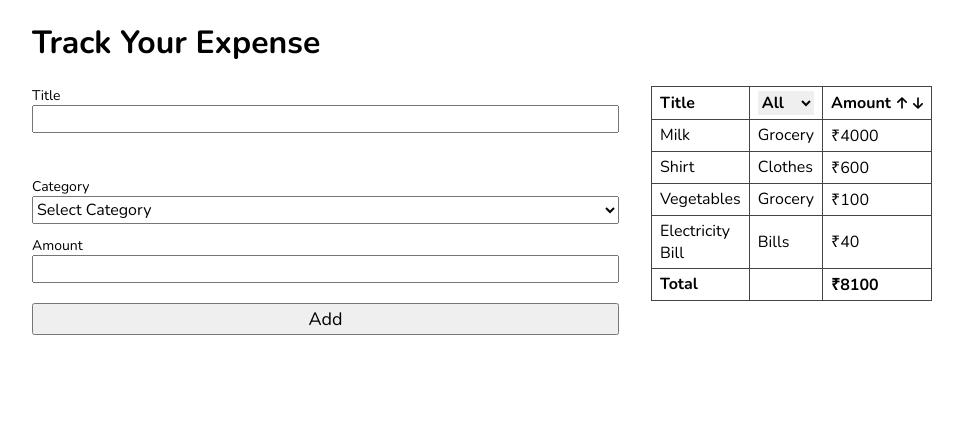
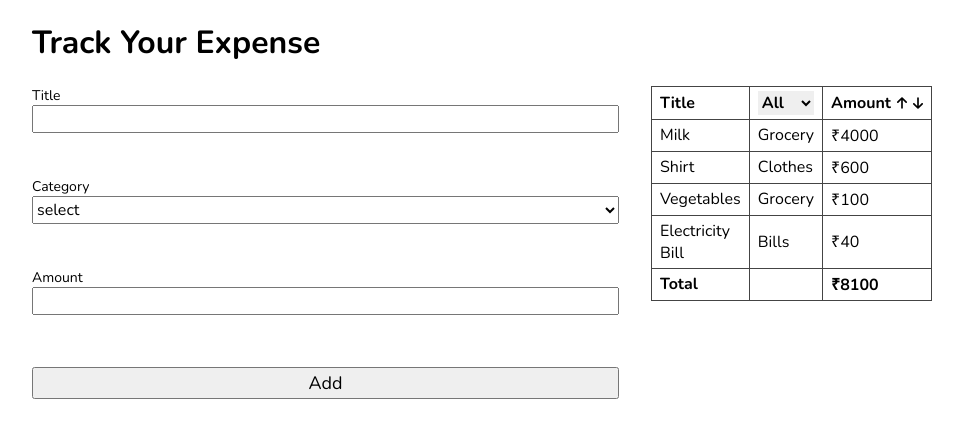
Before and after one commit to GolamMuntakim/Track-your-expsense, a React (Vite) app: page / in a window 1280 px wide. Shown: the top 438 px of the page, without its empty margins (158-1121 px from the left). Built offline with nearby package versions, Linux system fonts and the light colour scheme.

Commit message:
custome input field done

```diff
--- a/src/Components/ExpenseForm.jsx
+++ b/src/Components/ExpenseForm.jsx
@@ -1,4 +1,6 @@
 import  { useState } from 'react'
+import Input from './Input'
+import Select from './Select'
 
 export default function ExpenseForm({ setExpenses }) {
   const [expense, setExpense] = useState({
@@ -7,17 +9,28 @@ export default function ExpenseForm({ setExpenses }) {
     amount: '',
   })
   const [errors, setErrors] = useState({})
+
+  const validationConfig = {
+    title : [{required: true , message: 'please enter title'}, {minLength: 5, message : 'Title should be at least 5 characters'}],
+    category : [{required: true , message: 'please select a category'}],
+    amount : [{required: true , message: 'please enter amount '}]
+  }
+
   const validate = (formData) =>{
     const errorsData = {}
-    if(!formData.title){
-        errorsData.title = "Title is required"
-    }
-    if(!formData.category){
-        errorsData.category = 'Category is required'
-    }
-    if(!formData.amount){
-        errorsData.amount = 'Amount is required'
-    }
+    Object.entries(formData).forEach(([key, value])=>{
+     validationConfig[key].some((rule) => {
+      if(rule.required && !value){
+        errorsData[key] = rule.message
+        return true
+      }
+      if(rule.minLength && value.length < 5){
+        errorsData[key] = rule.message
+        return true
+      }
+     })
+    })
+
     setErrors(errorsData)
     return errorsData
   }
@@ -48,44 +61,11 @@ export default function ExpenseForm({ setExpenses }) {
 
   return (
     <form className="expense-form" onSubmit={handleSubmit}>
-      <div className="input-container">
-        <label htmlFor="title">Title</label>
-        <input
-          id="title"
-          name="title"
-          value={expense.title}
-          onChange={handleChange}
-        />
-        <p>{errors.title}</p>
-      </div>
-      <div className="input-container">
-        <label htmlFor="category">Category</label>
-        <select
-          id="category"
-          name="category"
-          value={expense.category}
-          onChange={handleChange}
-        >
-          <option value="" hidden>
-            Select Category
-          </option>
-          <option value="Grocery">Grocery</option>
-          <option value="Clothes">Clothes</option>
-          <option value="Bills">Bills</option>
-          <option value="Education">Education</option>
-          <option value="Medicine">Medicine</option>
-        </select>
-      </div>
-      <div className="input-container">
-        <label htmlFor="amount">Amount</label>
-        <input
-          id="amount"
-          name="amount"
-          value={expense.amount}
-          onChange={handleChange
-          }
-        />
-      </div>
+      <Input label='Title' id='title' name='title' value={expense.title} onChange={handleChange}
+      error={errors.title}></Input>
+      <Select label="Category" id="category" name="category" value={expense.category} onChange={handleChange} error={errors.category} options={['Grocery', 'Clothes' , 'Bills', 'Education', 'Medicine']} defaultOptions='select'></Select>
+      <Input label='Amount' id='amount' name='amount' value={expense.amount} onChange={handleChange}
+      error={errors.amount}></Input>
       <button className="add-btn">Add</button>
     </form>
   )
--- /dev/null
+++ b/src/Components/Input.jsx
@@ -0,0 +1,20 @@
+
+
+const Input = ({label, id, name, value, onChange, error}) => {
+    return (
+        <div>
+            <div className="input-container">
+                <label htmlFor={id}>{label}</label>
+                <input
+                    id={id}
+                    name={name}
+                    value={value}
+                    onChange={onChange}
+                />
+                <p>{error}</p>
+            </div>
+        </div>
+    );
+};
+
+export default Input;
--- /dev/null
+++ b/src/Components/Select.jsx
@@ -0,0 +1,31 @@
+
+
+const Select = ({label, id, name, value, onChange, error, options, defaultOptions}) => {
+  return (
+    <div>
+      <div className="input-container">
+        <label htmlFor={id}>{label}</label>
+        <select
+          id={id}
+          name={name}
+          value={value}
+          onChange={onChange}
+        >
+          <option value="" hidden>
+            {
+              defaultOptions && (
+                <option value="" hidden>{defaultOptions}</option>
+              )
+            }
+          </option>
+          {
+            options.map((option,i) =>(<option key={i} value={option}>{option}</option>))
+          }
+        </select>
+        <p className="error">{error}</p>
+      </div>
+    </div>
+  );
+};
+
+export default Select;
```
